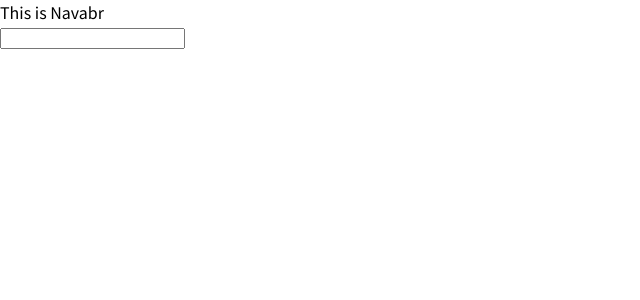
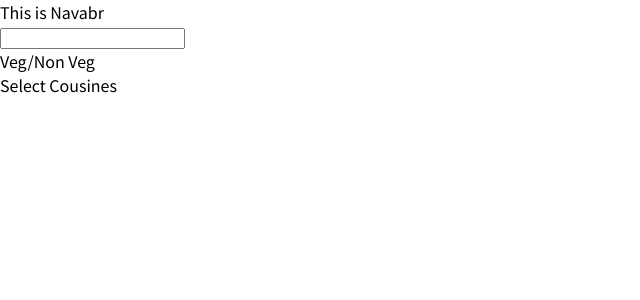
Before and after one commit to dhaneshdhakrey/Tomaato_Food_Order, a React (Create React App) app: page / in a window 1280 px wide. Shown: the top 300 px of the page, without its empty margins (0-640 px from the left). Built offline with nearby package versions, Linux system fonts and the light colour scheme.

Commit message:
2nd push
test what if multi push is done

```diff
--- /dev/null
+++ b/src/Components/MainDIv/FilterCont.js
@@ -0,0 +1,13 @@
+import React from "react";
+
+function FilterCont(){
+    return (
+        <div classes='flter continer'>
+
+            <div class='Actual filter'></div>
+            <div clas>Veg/Non Veg</div>
+            <div class ='cousines'>Select Cousines</div>
+        </div>
+    )
+}
+export default FilterCont;
--- a/src/Components/MainDIv/MainCont.js
+++ b/src/Components/MainDIv/MainCont.js
@@ -1,9 +1,11 @@
 import React from "react";
 import Navbar from "./Navbar";
+import FilterCont from "./FilterCont";
 function MainCont(){
     return (
         <React.Fragment>
             <Navbar/>
+            <FilterCont/>
         </React.Fragment>
     )
 }
--- a/src/Components/MainDIv/SearchBar.js
+++ b/src/Components/MainDIv/SearchBar.js
@@ -7,7 +7,7 @@ function SearchBar(){
     return(
         <div>
             <div classes='AdressBar'>
-
+                {/* info ABout adres */}
             </div>
             <div classes='SearchBox'>
             <label>
```
